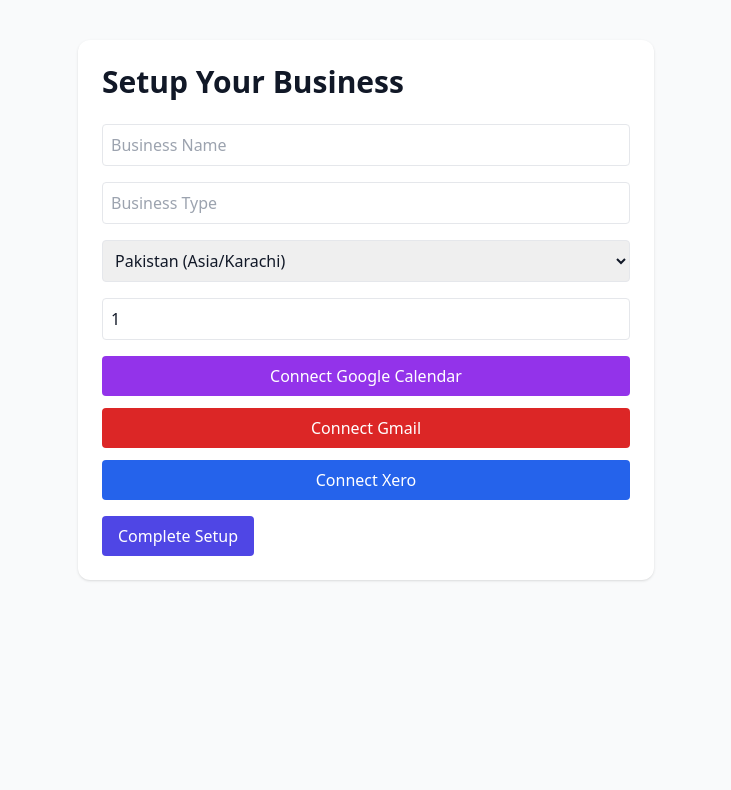
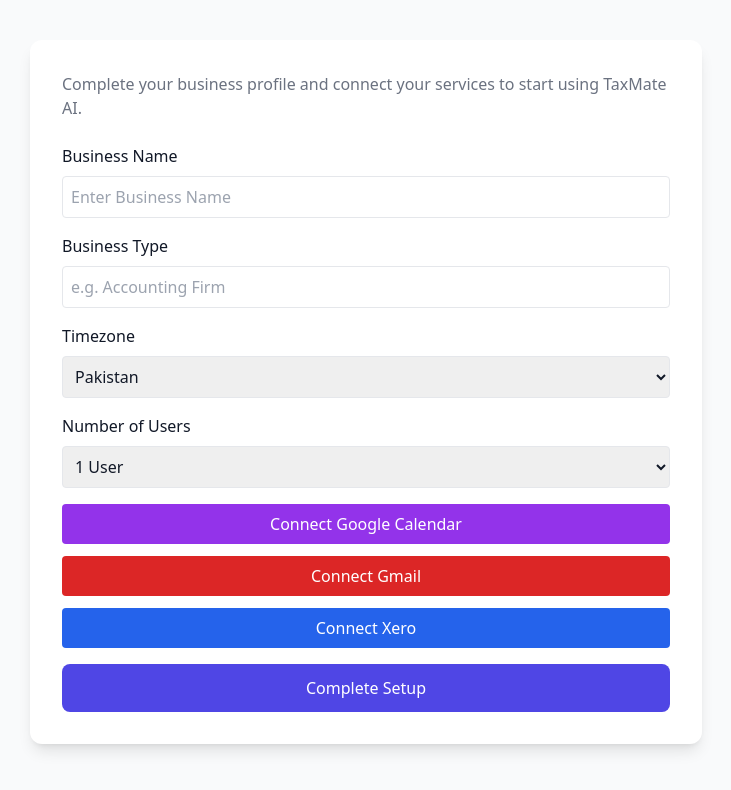
Before and after one commit to WaheedUllah572/ai-tax-agent-frontend, a React (Create React App) app: page /onboarding in a window 1280 px wide. Shown: the top 790 px of the page, without its empty margins (274-1005 px from the left). Built offline with nearby package versions, Linux system fonts and the light colour scheme; no server answers; sample sign-in values are in the browser's storage.

Commit message:
Add onboarding flow, business profile UI, integrations, and TaxMate branding

```diff
--- a/src/components/Layout.jsx
+++ b/src/components/Layout.jsx
@@ -57,8 +57,9 @@
 
   const handleLogout = () => {
     localStorage.removeItem("user");
+    localStorage.removeItem("onboarding_completed");
     navigate("/login");
-  };
+};
 
   const menuItems = [
   { name: "Dashboard", path: "/dashboard", icon: <HomeIcon className="h-5 w-5" /> },
@@ -100,7 +101,7 @@
         <div>
           <div className="flex items-center justify-center py-6 border-b border-gray-200">
             <img src="/logo.png" className="h-10 w-10 mr-2 rounded-full bg-white shadow" />
-            <h1 className="text-xl font-bold text-indigo-700">TaxMind AI</h1>
+            <h1 className="text-xl font-bold text-indigo-700">TaxMate AI</h1>
           </div>
 
           <nav className="p-4 space-y-2">
--- a/src/pages/OnboardingPage.jsx
+++ b/src/pages/OnboardingPage.jsx
@@ -11,6 +11,12 @@
   const [accountCount, setAccountCount] = useState(1);
 
   const handleSubmit = async () => {
+
+  if (!businessName || !businessType) {
+    alert("Please complete all required fields.");
+    return;
+  }
+
   const res = await fetch(
     `${BASE_URL}/onboarding/setup`,
     {
@@ -40,14 +46,18 @@
   };
 
   return (
-    <div className="max-w-xl mx-auto mt-10 bg-white p-6 rounded-xl shadow">
-      <h1 className="text-3xl font-bold mb-6">
-        Setup Your Business
-      </h1>
+    <div className="max-w-2xl mx-auto mt-10 bg-white p-8 rounded-xl shadow-lg">
+      <p className="text-gray-500 mb-6">
+  Complete your business profile and connect your services to start using TaxMate AI.
+</p>
+
+      <label className="block mb-2 font-medium">
+  Business Name
+</label>
 
       <input
         type="text"
-        placeholder="Business Name"
+        placeholder="Enter Business Name"
         value={businessName}
         onChange={(e) =>
           setBusinessName(e.target.value)
@@ -55,15 +65,23 @@
         className="border p-2 rounded w-full mb-4"
       />
 
+      <label className="block mb-2 font-medium">
+  Business Type
+</label>
+
       <input
         type="text"
-        placeholder="Business Type"
+        placeholder="e.g. Accounting Firm"
         value={businessType}
         onChange={(e) =>
           setBusinessType(e.target.value)
         }
         className="border p-2 rounded w-full mb-4"
       />
+
+      <label className="block mb-2 font-medium">
+  Timezone
+</label>
 
       <select
         value={timezone}
@@ -72,25 +90,36 @@
         }
         className="border p-2 rounded w-full mb-4"
       >
-        <option value="Asia/Karachi">
-          Pakistan (Asia/Karachi)
-        </option>
-        <option value="America/New_York">
-          USA (New York)
-        </option>
-        <option value="Europe/London">
-          UK (London)
-        </option>
+        <option value="Asia/Karachi">Pakistan</option>
+<option value="Asia/Dubai">UAE</option>
+<option value="Asia/Kolkata">India</option>
+<option value="Asia/Singapore">Singapore</option>
+<option value="America/New_York">New York</option>
+<option value="America/Chicago">Chicago</option>
+<option value="America/Denver">Denver</option>
+<option value="America/Los_Angeles">Los Angeles</option>
+<option value="Europe/London">London</option>
+<option value="Europe/Paris">Paris</option>
+<option value="Australia/Sydney">Sydney</option>
+<option value="UTC">UTC</option>
       </select>
 
-      <input
-        type="number"
+      <label className="block mb-2 font-medium">
+  Number of Users
+</label>
+
+      <select
   value={accountCount}
-        onChange={(e) =>
-          setAccountCount(e.target.value)
-        }
+  onChange={(e) => setAccountCount(e.target.value)}
   className="border p-2 rounded w-full mb-4"
-      />
+>
+  <option value="1">1 User</option>
+  <option value="2-5">2–5 Users</option>
+  <option value="6-10">6–10 Users</option>
+  <option value="11-25">11–25 Users</option>
+  <option value="26-50">26–50 Users</option>
+  <option value="50+">50+ Users</option>
+</select>
 
       <div className="space-y-3 mb-4">
 
@@ -134,7 +163,7 @@
 
       <button
         onClick={handleSubmit}
-        className="bg-indigo-600 text-white px-4 py-2 rounded"
+        className="w-full bg-indigo-600 text-white py-3 rounded-lg"
       >
         Complete Setup
       </button>
```
Lines whose indentation alone changed are shown as unchanged.
